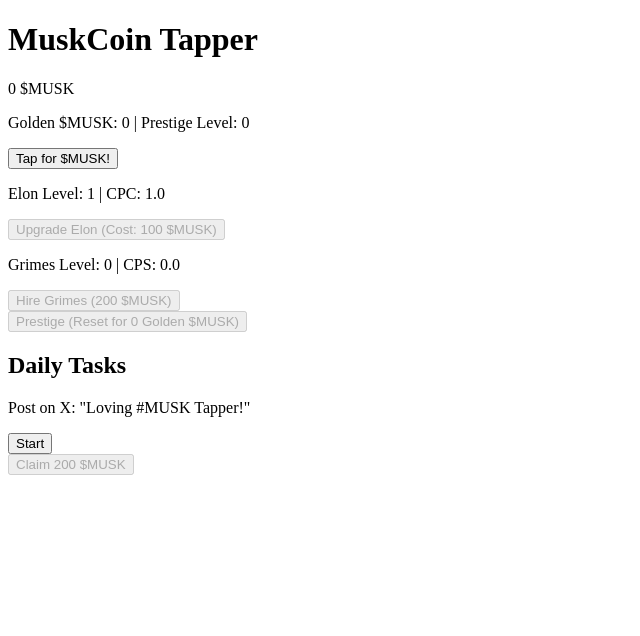
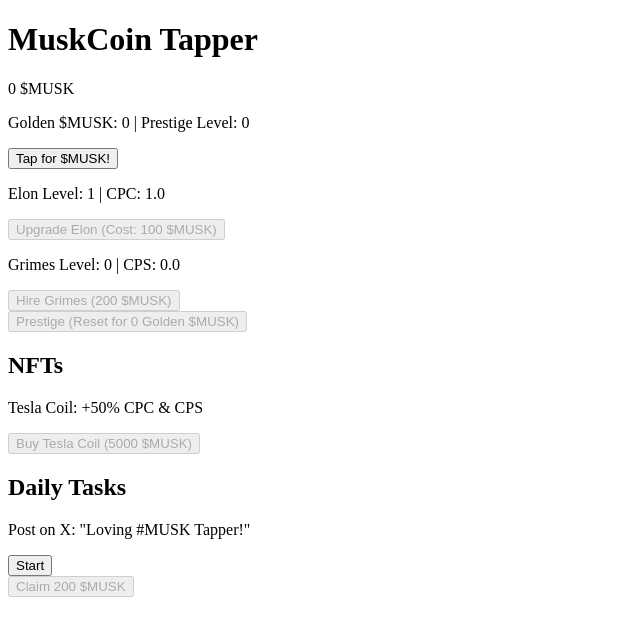
Before and after one commit to Doge-Dev-1/muskcoin-tapper, a Next.js app: page / in a window 1280 px wide. Shown: the top 636 px of the page, without its empty margins (0-640 px from the left). Built offline with nearby package versions, Linux system fonts and the light colour scheme.

Commit message:
Stub NFTs with Tesla Coil for +50% CPC/CPS boost

```diff
--- a/pages/index.js
+++ b/pages/index.js
@@ -13,6 +13,7 @@
     elonLevel: 1,
     grimesLevel: 0,
     prestigeLevel: 0,
+    nfts: [], // Stubbed NFT ownership
   });
   const [drops, setDrops] = useState([]);
   const [fallingId, setFallingId] = useState(0);
@@ -29,18 +30,19 @@
     }
   }, []);
 
-  // CPS interval
+  // CPS interval with NFT boost
   useEffect(() => {
     const cpsInterval = setInterval(() => {
       if (player.cps > 0) {
+        const nftCpsBoost = player.nfts.includes('tesla-coil') ? 1.5 : 1; // +50% CPS
         setPlayer((p) => ({
           ...p,
-          muskCount: p.muskCount + (p.cps * (1 + p.prestigeLevel * 0.1)) / 10,
+          muskCount: p.muskCount + (p.cps * (1 + p.prestigeLevel * 0.1) * nftCpsBoost) / 10,
         }));
       }
     }, 100);
     return () => clearInterval(cpsInterval);
-  }, [player.cps, player.prestigeLevel]);
+  }, [player.cps, player.prestigeLevel, player.nfts]);
 
   // Save tasks to localStorage
   useEffect(() => {
@@ -50,9 +52,10 @@
     }
   }, [tasks, lastClaimDate]);
 
-  // Click handler
+  // Click handler with NFT boost
   const handleClick = (e) => {
-    const cpcWithPrestige = player.cpc * (1 + player.prestigeLevel * 0.1);
+    const nftCpcBoost = player.nfts.includes('tesla-coil') ? 1.5 : 1; // +50% CPC
+    const cpcWithPrestige = player.cpc * (1 + player.prestigeLevel * 0.1) * nftCpcBoost;
     setPlayer((p) => ({
       ...p,
       muskCount: p.muskCount + cpcWithPrestige,
@@ -71,14 +74,15 @@
     fallingMusk();
   };
 
-  // Falling $MUSK
+  // Falling $MUSK with NFT boost
   const fallingMusk = () => {
     const roll = Math.ceil(Math.random() * 100);
     console.log(`Falling roll: ${roll}`);
     if (roll > 1) return; // 1% chance
     const type = 'musk';
+    const nftCpcBoost = player.nfts.includes('tesla-coil') ? 1.5 : 1;
     const rewardVariation = (Math.ceil(Math.random() * 1500) + 500) / 100;
-    const amount = Math.round(player.cpc * rewardVariation * (1 + player.prestigeLevel * 0.1));
+    const amount = Math.round(player.cpc * rewardVariation * (1 + player.prestigeLevel * 0.1) * nftCpcBoost);
 
     const fallingDrop = {
       id: fallingId,
@@ -151,6 +155,7 @@
       elonLevel: 1,
       grimesLevel: 0,
       prestigeLevel: p.prestigeLevel + 1,
+      nfts: p.nfts, // Persist NFTs across prestige
     }));
     setDrops([]);
     setTasks({});
@@ -159,6 +164,17 @@
       localStorage.setItem('completedTasks', JSON.stringify({}));
       localStorage.setItem('lastClaimDate', '');
     }
+  };
+
+  // Stub NFT purchase
+  const buyNFT = (nftId) => {
+    const price = 5000; // Placeholder—$MUSK cost
+    if (player.muskCount < price || player.nfts.includes(nftId)) return;
+    setPlayer((p) => ({
+      ...p,
+      muskCount: p.muskCount - price,
+      nfts: [...p.nfts, nftId],
+    }));
   };
 
   // Task handler
@@ -203,7 +219,7 @@
         Tap for $MUSK!
       </button>
       <div>
-        <p>Elon Level: {player.elonLevel} | CPC: {(player.cpc * (1 + player.prestigeLevel * 0.1)).toFixed(1)}</p>
+        <p>Elon Level: {player.elonLevel} | CPC: {(player.cpc * (1 + player.prestigeLevel * 0.1) * (player.nfts.includes('tesla-coil') ? 1.5 : 1)).toFixed(1)}</p>
         <button
           onClick={upgradeElon}
           disabled={player.muskCount < Math.floor(100 * Math.pow(1.11, player.elonLevel - 1))}
@@ -212,7 +228,7 @@
         </button>
       </div>
       <div>
-        <p>Grimes Level: {player.grimesLevel} | CPS: {(player.cps * (1 + player.prestigeLevel * 0.1)).toFixed(1)}</p>
+        <p>Grimes Level: {player.grimesLevel} | CPS: {(player.cps * (1 + player.prestigeLevel * 0.1) * (player.nfts.includes('tesla-coil') ? 1.5 : 1)).toFixed(1)}</p>
         <button
           onClick={upgradeGrimes}
           disabled={
@@ -228,6 +244,16 @@
       <div>
         <button onClick={prestige} disabled={player.muskCount < 10000}>
           Prestige (Reset for {Math.floor(player.muskCount / 10000)} Golden $MUSK)
+        </button>
+      </div>
+      <div>
+        <h2>NFTs</h2>
+        <p>Tesla Coil: +50% CPC & CPS {player.nfts.includes('tesla-coil') ? '(Owned)' : ''}</p>
+        <button
+          onClick={() => buyNFT('tesla-coil')}
+          disabled={player.muskCount < 5000 || player.nfts.includes('tesla-coil')}
+        >
+          Buy Tesla Coil (5000 $MUSK)
         </button>
       </div>
       <div>
```
